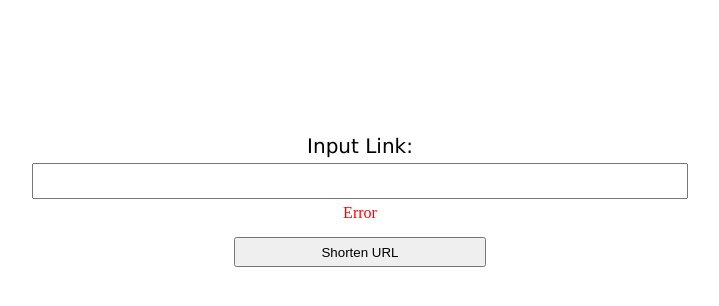
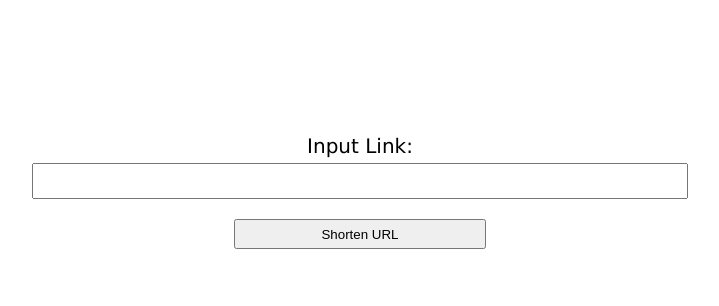
Before and after one commit to raythx98/SERN-CRUD, a React (Create React App) app in the folder frontend/: page / in a window 1280 px wide. Shown: the top 306 px of the page, without its empty margins (280-999 px from the left). Built offline with nearby package versions, Linux system fonts and the light colour scheme.

Commit message:
Validate URL

```diff
--- a/frontend/package.json
+++ b/frontend/package.json
@@ -10,6 +10,7 @@
     "react": "^18.2.0",
     "react-dom": "^18.2.0",
     "react-scripts": "5.0.1",
+    "validator": "^13.7.0",
     "web-vitals": "^2.1.4"
   },
   "scripts": {
--- a/frontend/src/App.js
+++ b/frontend/src/App.js
@@ -1,10 +1,11 @@
 import "./App.css";
 import { useState } from "react";
 import Axios from "axios";
+import validator from 'validator'
 
 function App() {
   const [link, setLink] = useState("");
-  const [linkError, setLinkError] = useState("Error");
+  const [linkError, setLinkError] = useState("");
   const [newLink, setNewLink] = useState("");
   const [visible, setVisible] = useState(true);
 
@@ -17,6 +18,10 @@ function App() {
     setVisible(true);
     if (link.length < 1) {
       setLinkError("Input link should not be empty");
+      return;
+    }
+    if (!validator.isURL(link)) {
+      setLinkError("Invalid URL");
       return;
     }
     setVisible(false);
```
Also changed, not shown: 1 other file (tests, documents, lock files or other folders).
